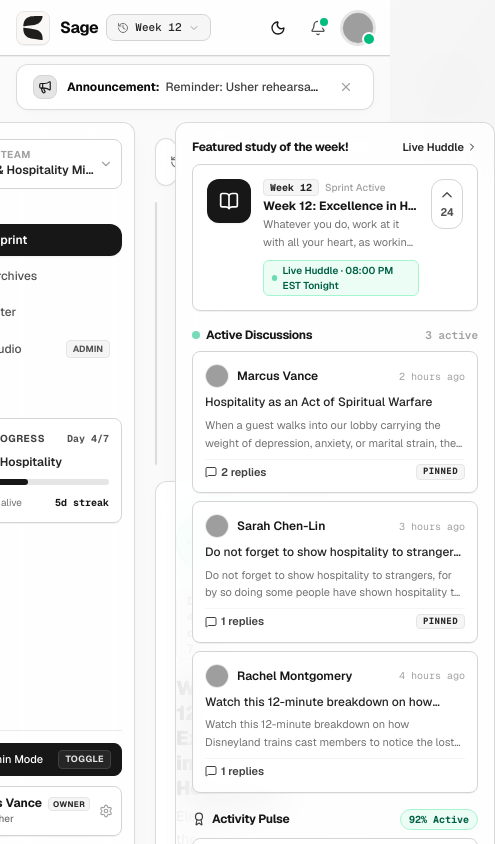
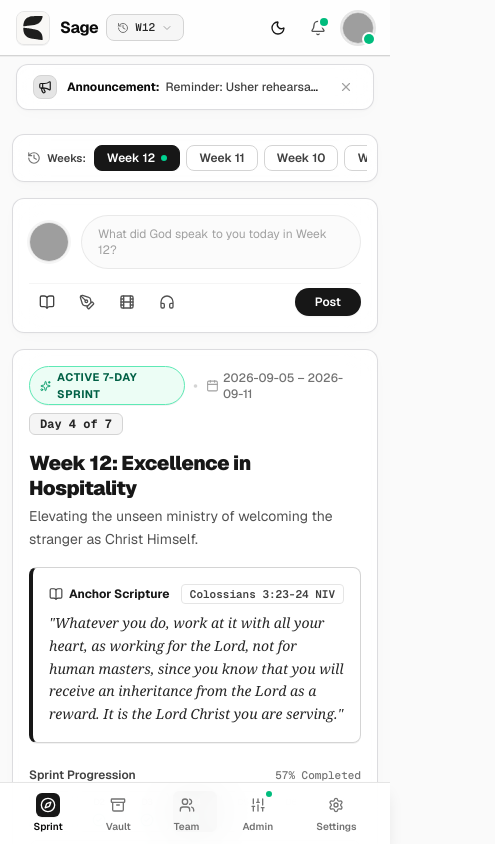
Before and after one commit to Amani-Ishimwe/nurture, a Next.js app: page / in a window 390 px wide. Shown: the top 844 px of the page, 495 px wide, since content can reach past the window. Built offline with nearby package versions, Linux system fonts and the light colour scheme; grey boxes are pictures that could not be loaded.

Commit message:
added responsiveness

```diff
--- a/src/app/page.tsx
+++ b/src/app/page.tsx
@@ -34,6 +34,9 @@ import { TeamRosterView } from '../components/TeamRosterView'
 import { SettingsView } from '../components/SettingsView'
 import { MediaModal } from '../components/MediaModal'
 import {
+  Compass,
+  Users,
+  Sliders,
   Megaphone,
   X,
   Layers,
@@ -325,7 +328,7 @@ function SageApp() {
                   title="Click to browse previous weeks history"
                 >
                   <History className={`w-3 h-3 ${selectedWeek === 12 ? 'text-neutral-500 dark:text-neutral-400' : 'text-neutral-300 dark:text-neutral-600'}`} />
-                  <span>{selectedWeek === 'all' ? 'All Weeks' : `Week ${selectedWeek}`}</span>
+                  <span className="hidden sm:inline">{selectedWeek === 'all' ? 'All Weeks' : `Week ${selectedWeek}`}</span><span className="sm:hidden font-mono">{selectedWeek === 'all' ? 'All' : `W${selectedWeek}`}</span>
                   {selectedWeek !== 12 && selectedWeek !== 'all' && (
                     <span className="text-[9px] font-sans font-bold uppercase tracking-wider px-1 bg-neutral-800 dark:bg-neutral-200 text-neutral-200 dark:text-neutral-800 rounded">
                       Archive
@@ -553,7 +556,7 @@ function SageApp() {
       )}
 
       {/* ── 3. STRUCTURED 3-COLUMN WORKSPACE CONTAINER ── */}
-      <div className={`flex items-start justify-center max-w-[1280px] mx-auto px-4 sm:px-6 w-full gap-5 ${
+      <div className={`flex items-start justify-center max-w-[1280px] mx-auto px-3 sm:px-6 w-full gap-4 lg:gap-5 ${
         announcement.isActive && !isBannerDismissed ? 'pt-3' : 'pt-16'
       }`}>
 
@@ -575,7 +578,7 @@ function SageApp() {
         />
 
         {/* CENTER FEED (Max-w-[660px], Main Feed Stream) */}
-        <main className="flex-1 max-w-[660px] min-w-0 py-4 space-y-4">
+        <main className="flex-1 w-full max-w-full lg:max-w-[660px] min-w-0 py-3 sm:py-4 space-y-4 pb-24 md:pb-8">
 
           {/* VIEW: SPRINT FEED */}
           {currentTab === 'feed' && (
@@ -785,6 +788,87 @@ function SageApp() {
         />
       </div>
 
+            {/* ── 4. MOBILE BOTTOM NAVIGATION BAR (Screens < md) ── */}
+      <nav className="md:hidden fixed bottom-0 left-0 right-0 z-40 bg-white/95 dark:bg-[#0f0f12]/95 backdrop-blur-xl border-t border-neutral-200 dark:border-neutral-800 px-3 py-1.5 flex items-center justify-around shadow-lg transition-colors">
+        <button
+          type="button"
+          onClick={() => setCurrentTab('feed')}
+          className={`flex flex-col items-center gap-0.5 py-1 px-3 rounded-lg text-[10px] font-semibold transition-all cursor-pointer ${
+            currentTab === 'feed'
+              ? 'text-neutral-950 dark:text-white font-bold'
+              : 'text-neutral-500 dark:text-neutral-400 hover:text-neutral-900 dark:hover:text-white'
+          }`}
+        >
+          <div className={`p-1 rounded-md transition-colors ${currentTab === 'feed' ? 'bg-neutral-900 text-white dark:bg-white dark:text-neutral-950 shadow-2xs' : ''}`}>
+            <Compass className="w-4 h-4" />
+          </div>
+          <span>Sprint</span>
+        </button>
+
+        <button
+          type="button"
+          onClick={() => setCurrentTab('vault')}
+          className={`flex flex-col items-center gap-0.5 py-1 px-3 rounded-lg text-[10px] font-semibold transition-all cursor-pointer ${
+            currentTab === 'vault'
+              ? 'text-neutral-950 dark:text-white font-bold'
+              : 'text-neutral-500 dark:text-neutral-400 hover:text-neutral-900 dark:hover:text-white'
+          }`}
+        >
+          <div className={`p-1 rounded-md transition-colors ${currentTab === 'vault' ? 'bg-neutral-900 text-white dark:bg-white dark:text-neutral-950 shadow-2xs' : ''}`}>
+            <Archive className="w-4 h-4" />
+          </div>
+          <span>Vault</span>
+        </button>
+
+        <button
+          type="button"
+          onClick={() => setCurrentTab('roster')}
+          className={`flex flex-col items-center gap-0.5 py-1 px-3 rounded-lg text-[10px] font-semibold transition-all cursor-pointer ${
+            currentTab === 'roster'
+              ? 'text-neutral-950 dark:text-white font-bold'
+              : 'text-neutral-500 dark:text-neutral-400 hover:text-neutral-900 dark:hover:text-white'
+          }`}
+        >
+          <div className={`p-1 rounded-md transition-colors ${currentTab === 'roster' ? 'bg-neutral-900 text-white dark:bg-white dark:text-neutral-950 shadow-2xs' : ''}`}>
+            <Users className="w-4 h-4" />
+          </div>
+          <span>Team</span>
+        </button>
+
+        {isAdminMode && (
+          <button
+            type="button"
+            onClick={() => setCurrentTab('admin')}
+            className={`flex flex-col items-center gap-0.5 py-1 px-3 rounded-lg text-[10px] font-semibold transition-all cursor-pointer ${
+              currentTab === 'admin'
+                ? 'text-neutral-950 dark:text-white font-bold'
+                : 'text-neutral-500 dark:text-neutral-400 hover:text-neutral-900 dark:hover:text-white'
+            }`}
+          >
+            <div className={`p-1 rounded-md transition-colors relative ${currentTab === 'admin' ? 'bg-neutral-900 text-white dark:bg-white dark:text-neutral-950 shadow-2xs' : ''}`}>
+              <Sliders className="w-4 h-4" />
+              <span className="absolute -top-0.5 -right-0.5 w-1.5 h-1.5 rounded-full bg-emerald-500 ring-1 ring-white dark:ring-neutral-900" />
+            </div>
+            <span>Admin</span>
+          </button>
+        )}
+
+        <button
+          type="button"
+          onClick={() => setCurrentTab('settings')}
+          className={`flex flex-col items-center gap-0.5 py-1 px-3 rounded-lg text-[10px] font-semibold transition-all cursor-pointer ${
+            currentTab === 'settings'
+              ? 'text-neutral-950 dark:text-white font-bold'
+              : 'text-neutral-500 dark:text-neutral-400 hover:text-neutral-900 dark:hover:text-white'
+          }`}
+        >
+          <div className={`p-1 rounded-md transition-colors ${currentTab === 'settings' ? 'bg-neutral-900 text-white dark:bg-white dark:text-neutral-950 shadow-2xs' : ''}`}>
+            <Settings className="w-4 h-4" />
+          </div>
+          <span>Settings</span>
+        </button>
+      </nav>
+
       {/* Media Modal */}
       <MediaModal card={activeMediaCard} onClose={() => setActiveMediaCard(null)} />
 
--- a/src/components/LeftSidebar.tsx
+++ b/src/components/LeftSidebar.tsx
@@ -46,7 +46,7 @@ export const LeftSidebar: React.FC<LeftSidebarProps> = ({
   ]
 
   return (
-    <aside className="w-60 shrink-0 sticky top-18 h-[calc(100vh-5.5rem)] flex flex-col justify-between glass-panel-sharp border border-neutral-300 dark:border-neutral-800 rounded-xl py-4 px-3 select-none overflow-y-auto shadow-2xs transition-colors">
+    <aside className="hidden md:flex flex-col justify-between w-52 lg:w-60 shrink-0 sticky top-18 h-[calc(100vh-5.5rem)] glass-panel-sharp border border-neutral-300 dark:border-neutral-800 rounded-xl py-4 px-3 select-none overflow-y-auto shadow-2xs transition-colors">
       {/* Top nav section */}
       <div className="space-y-4">
         {/* Ministry Switcher Card */}
--- a/src/components/ReflectionCard.tsx
+++ b/src/components/ReflectionCard.tsx
@@ -106,7 +106,7 @@ export const ReflectionCard: React.FC<ReflectionCardProps> = ({
       {/* Pinned by Chief Usher Header Banner */}
       {card.isPinned && (
         <div className="px-4 py-1.5 bg-neutral-900 dark:bg-neutral-800 text-white flex items-center justify-between text-xs font-semibold">
-          <div className="flex items-center gap-1.5">
+          <div className="flex flex-wrap items-center gap-1 sm:gap-1.5">
             <Pin className="w-3.5 h-3.5 fill-current text-white rotate-45" />
             <span>Pinned by Chief Usher</span>
           </div>
@@ -400,7 +400,7 @@ export const ReflectionCard: React.FC<ReflectionCardProps> = ({
         )}
 
         {/* Interactive Reaction & Comment Bar */}
-        <div className="pt-2 border-t border-neutral-100 dark:border-neutral-800 flex items-center justify-between gap-2">
+        <div className="pt-2 border-t border-neutral-100 dark:border-neutral-800 flex flex-wrap items-center justify-between gap-2">
           {/* Reaction Pills: Amen (Emerald), Inspiring (Monochrome), Heart (Rose) */}
           <div className="flex items-center gap-1.5">
             {/* Amen Reaction */}
--- a/src/components/RightUtilityRail.tsx
+++ b/src/components/RightUtilityRail.tsx
@@ -43,7 +43,7 @@ export const RightUtilityRail: React.FC<RightUtilityRailProps> = ({
   }
 
   return (
-    <aside className="w-80 shrink-0 sticky top-18 h-[calc(100vh-5.5rem)] flex flex-col gap-4 px-4 py-4 glass-panel-sharp border border-neutral-300 dark:border-neutral-800 rounded-xl overflow-y-auto select-none shadow-2xs transition-colors">
+    <aside className="hidden xl:flex flex-col gap-4 w-72 2xl:w-80 shrink-0 sticky top-18 h-[calc(100vh-5.5rem)] px-4 py-4 glass-panel-sharp border border-neutral-300 dark:border-neutral-800 rounded-xl overflow-y-auto select-none shadow-2xs transition-colors">
 
       {/* SECTION 1: Featured Sprint of the Day */}
       <div>
--- a/src/components/SprintHeroCard.tsx
+++ b/src/components/SprintHeroCard.tsx
@@ -17,7 +17,7 @@ interface SprintHeroCardProps {
 
 export const SprintHeroCard: React.FC<SprintHeroCardProps> = ({ sprint, onDayClick }) => {
   return (
-    <div className="w-full p-5 sm:p-6 rounded-xl glass-card-sharp border border-neutral-300 dark:border-neutral-800 shadow-2xs space-y-4 transition-colors">
+    <div className="w-full p-4 sm:p-6 rounded-xl glass-card-sharp border border-neutral-300 dark:border-neutral-800 shadow-2xs space-y-4 transition-colors">
       {/* Top Tag & Sprint Indicator */}
       <div className="flex flex-wrap items-center justify-between gap-2">
         <div className="flex items-center gap-2">
@@ -78,7 +78,7 @@ export const SprintHeroCard: React.FC<SprintHeroCardProps> = ({ sprint, onDayCli
         </div>
 
         {/* Stepper Progress Bar */}
-        <div className="grid grid-cols-7 gap-1.5">
+        <div className="grid grid-cols-7 gap-1 sm:gap-1.5">
           {sprint.dailyThemes.map((dayItem) => {
             const isCompleted = dayItem.day < sprint.currentDay || (sprint.status === 'archived')
             const isCurrent = dayItem.day === sprint.currentDay && sprint.status !== 'archived'
@@ -88,7 +88,7 @@ export const SprintHeroCard: React.FC<SprintHeroCardProps> = ({ sprint, onDayCli
                 key={dayItem.day}
                 onClick={() => onDayClick && onDayClick(dayItem.day)}
                 title={`Day ${dayItem.day}: ${dayItem.title}`}
-                className={`p-2 rounded-lg text-center border transition-all cursor-pointer ${
+                className={`p-1 sm:p-2 rounded-md sm:rounded-lg text-center border transition-all cursor-pointer ${
                   isCurrent
                     ? 'bg-neutral-900 dark:bg-white border-neutral-900 dark:border-white shadow-2xs text-white dark:text-neutral-950 font-bold'
                     : isCompleted
@@ -96,8 +96,9 @@ export const SprintHeroCard: React.FC<SprintHeroCardProps> = ({ sprint, onDayCli
                       : 'bg-neutral-50/70 dark:bg-neutral-900/40 border-neutral-200 dark:border-neutral-800/60 text-neutral-400 dark:text-neutral-600 hover:border-neutral-300 dark:hover:border-neutral-700'
                 }`}
               >
-                <span className={`text-[10px] uppercase tracking-wider block font-medium ${isCurrent ? 'text-neutral-200 dark:text-neutral-800' : ''}`}>
-                  Day {dayItem.day}
+                <span className={`text-[9px] sm:text-[10px] uppercase tracking-tighter sm:tracking-wider block font-medium ${isCurrent ? 'text-neutral-200 dark:text-neutral-800' : ''}`}>
+                  <span className="sm:hidden">D{dayItem.day}</span>
+                  <span className="hidden sm:inline">Day {dayItem.day}</span>
                 </span>
                 <div className="flex justify-center mt-1">
                   {isCompleted ? (
```
